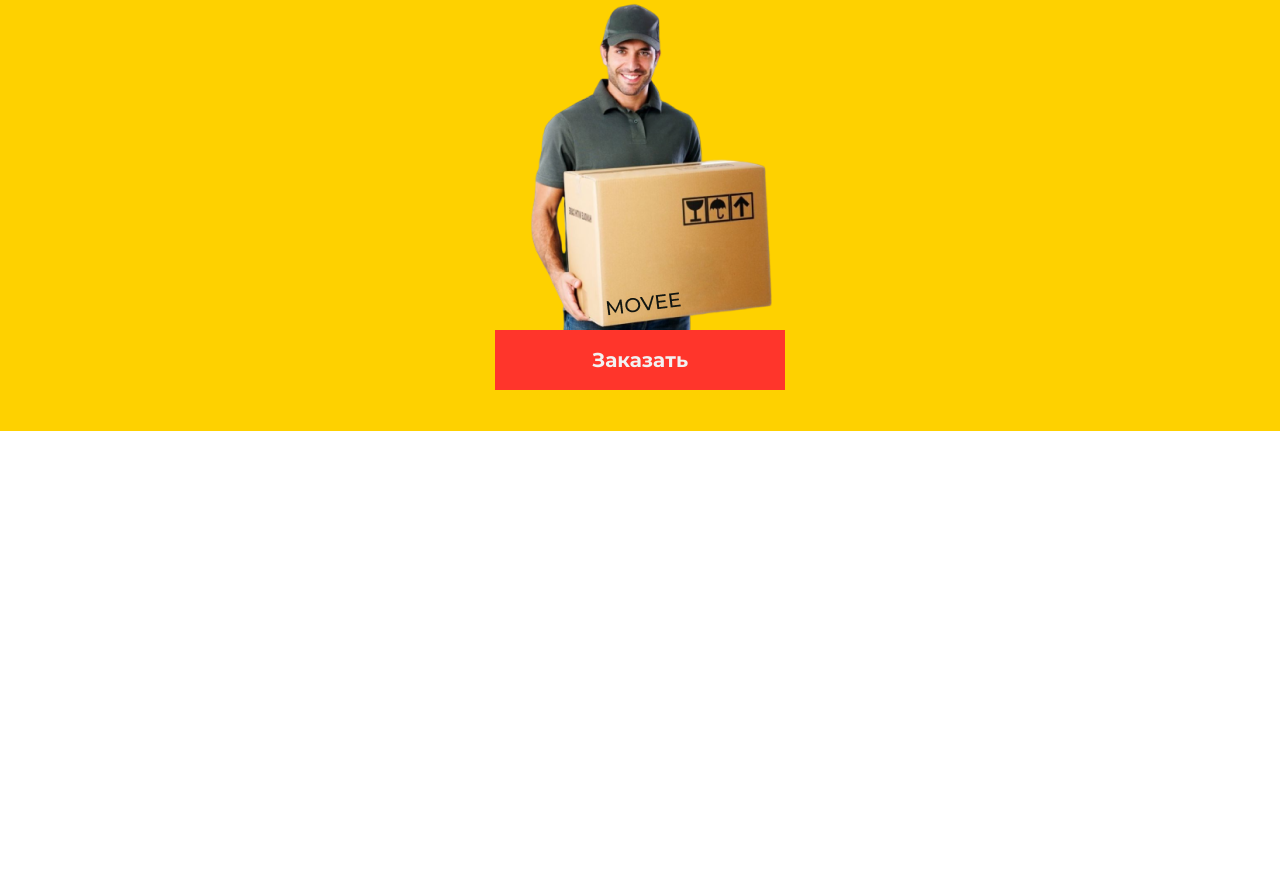
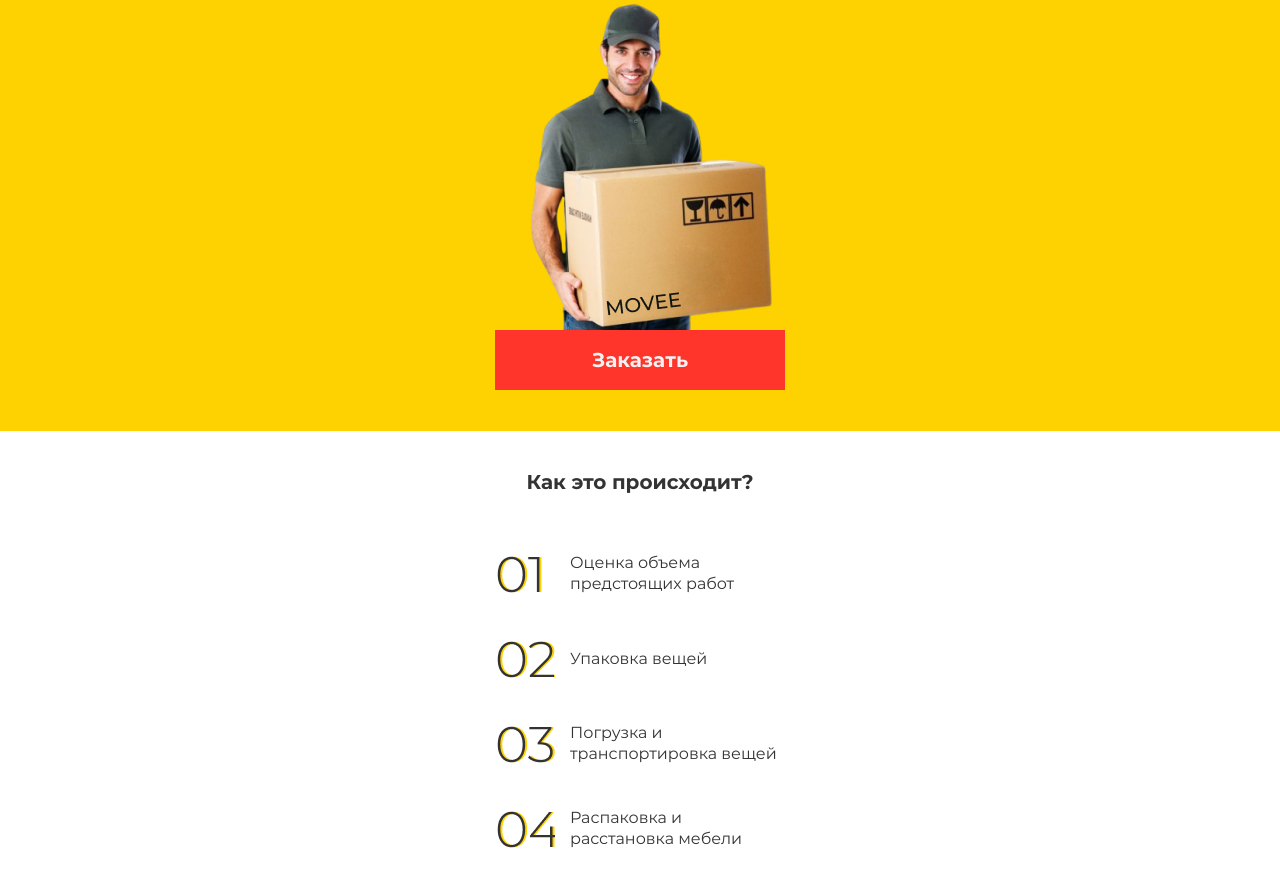
Before and after one commit to Leetovskiy/movee, a plain HTML site: page index.html in a window 1280 px wide. Shown: the part 150-1036 px from the top of the page. Before the commit the page ends 800 px from the top, so only its background shows below. Drawn offline with Linux system fonts and the light colour scheme.

Commit message:
Style How it works section

```diff
--- a/assets/css/style.css
+++ b/assets/css/style.css
@@ -157,3 +157,65 @@ body {
 }
 
 /* Promo styles end */
+
+
+/* How-works styles start */
+
+.how-works {
+  background: #fff;
+  padding-top: 40px;
+  padding-bottom: 40px;
+}
+
+.how-works .title {
+  font-weight: bold;
+  font-size: 20px;
+  text-align: center;
+  margin: 0;
+  margin-bottom: 50px;
+}
+
+.how-works .list {
+  padding: 0;
+  margin: 0;
+  list-style: none;
+}
+
+.how-works .list-item {
+  position: relative;
+  min-height: 60px;
+  padding-left: 75px;
+  margin-bottom: 25px;
+  display: flex;
+  align-items: center;
+}
+
+.how-works .list-item::before {
+  content: '';
+  display: block;
+  width: 60px;
+  height: 60px;
+  background: #000000;
+
+  position: absolute;
+  left: 0;
+  top: 0;
+}
+.how-works .list-item:nth-child(1)::before { background: url('../img/01.png') no-repeat }
+.how-works .list-item:nth-child(2)::before { background: url('../img/02.png') no-repeat }
+.how-works .list-item:nth-child(3)::before { background: url('../img/03.png') no-repeat }
+.how-works .list-item:nth-child(4)::before { background: url('../img/04.png') no-repeat }
+
+
+.how-works .item-title {
+  font-weight: normal;
+  font-size: 16px;
+  line-height: 130%;
+  margin: 0;
+}
+
+.how-works .item-text {
+  display: none;
+}
+
+/* How-works styles end */
--- a/index.html
+++ b/index.html
@@ -2,7 +2,7 @@
 <html lang="ru">
 <head>
   <meta charset="UTF-8">
-  <meta name="viewport" content="width=device-width, initial-scale=1.0">
+  <meta name="viewport" content="width=device-width, initial-scale=1.0 user-scalable=no">
   <link rel="stylesheet" href="assets/css/style.css">
   <link rel="stylesheet" href="assets/css/normalize.css">
   <title>Movee – Квартирные переезды</title>
@@ -57,6 +57,43 @@
       </div>
     </section>
 
+    <section class="how-works">
+      <div class="container">
+
+        <h2 class="title">Как это происходит?</h2>
+        <ol class="list">
+          <li class="list-item">
+            <h3 class="item-title">Оценка объема предстоящих работ</h3>
+            <p class="item-text">
+              Стоимость переезда зависит от количества комнат, вещей и мебели.
+            </p>
+          </li>
+          <li class="list-item">
+            <h3 class="item-title">Упаковка вещей</h3>
+            <p class="item-text">
+              Упаковываем вещи в коробки, подписываем. Габаритное и деликатное,
+              упаковываем отдельно.
+            </p>
+          </li>
+          <li class="list-item">
+            <h3 class="item-title">Погрузка и транспортировка вещей</h3>
+            <p class="item-text">
+              В нашем автопарке имеются машины, подходящие для мебели любых
+              габаритов.
+            </p>
+          </li>
+          <li class="list-item">
+            <h3 class="item-title">Распаковка и расстановка мебели</h3>
+            <p class="item-text">
+              Опытные грузчики быстро расставят мебель и уберут мусор от
+              распаковки.
+            </p>
+          </li>
+        </ol>
+
+      </div>
+    </section>
+
   </main>
 </body>
 </html>
```
Also changed, not shown: assets/img/01.png (added), assets/img/02.png (added), assets/img/03.png (added), assets/img/04.png (added).
